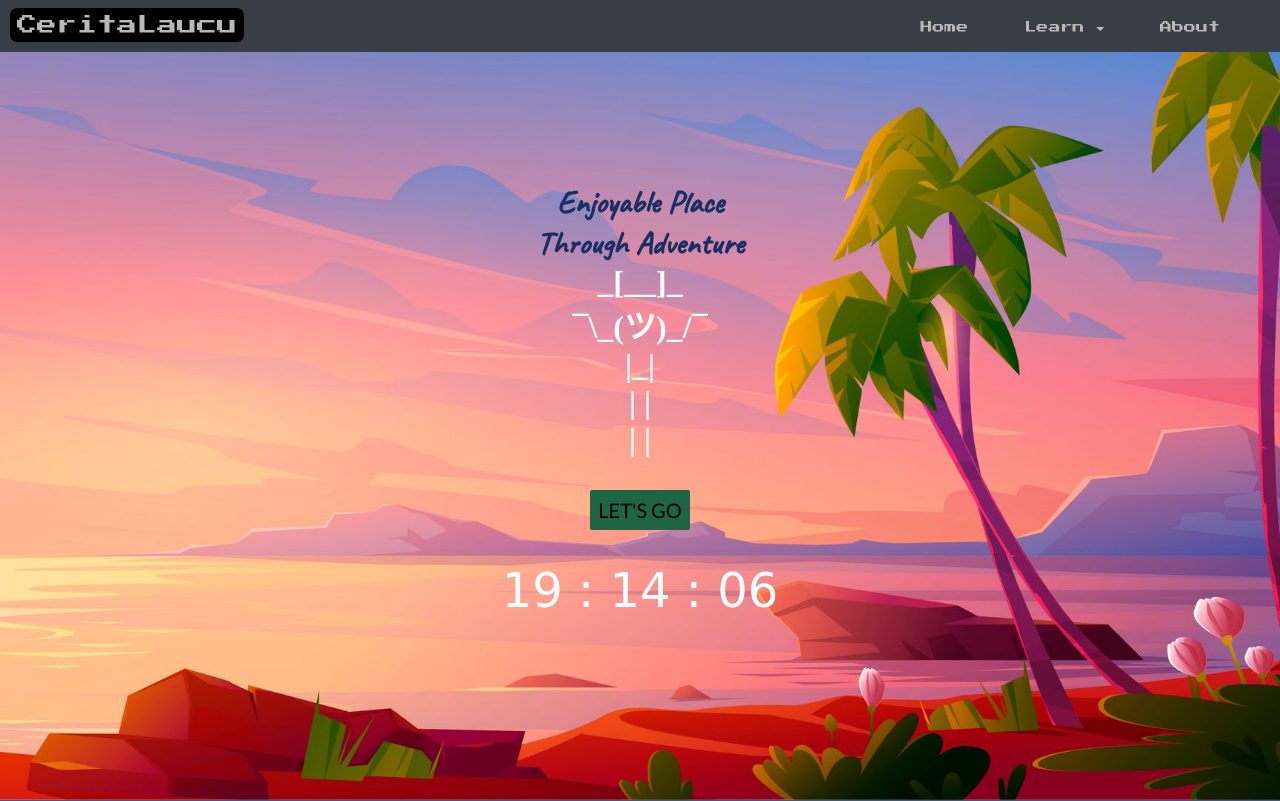
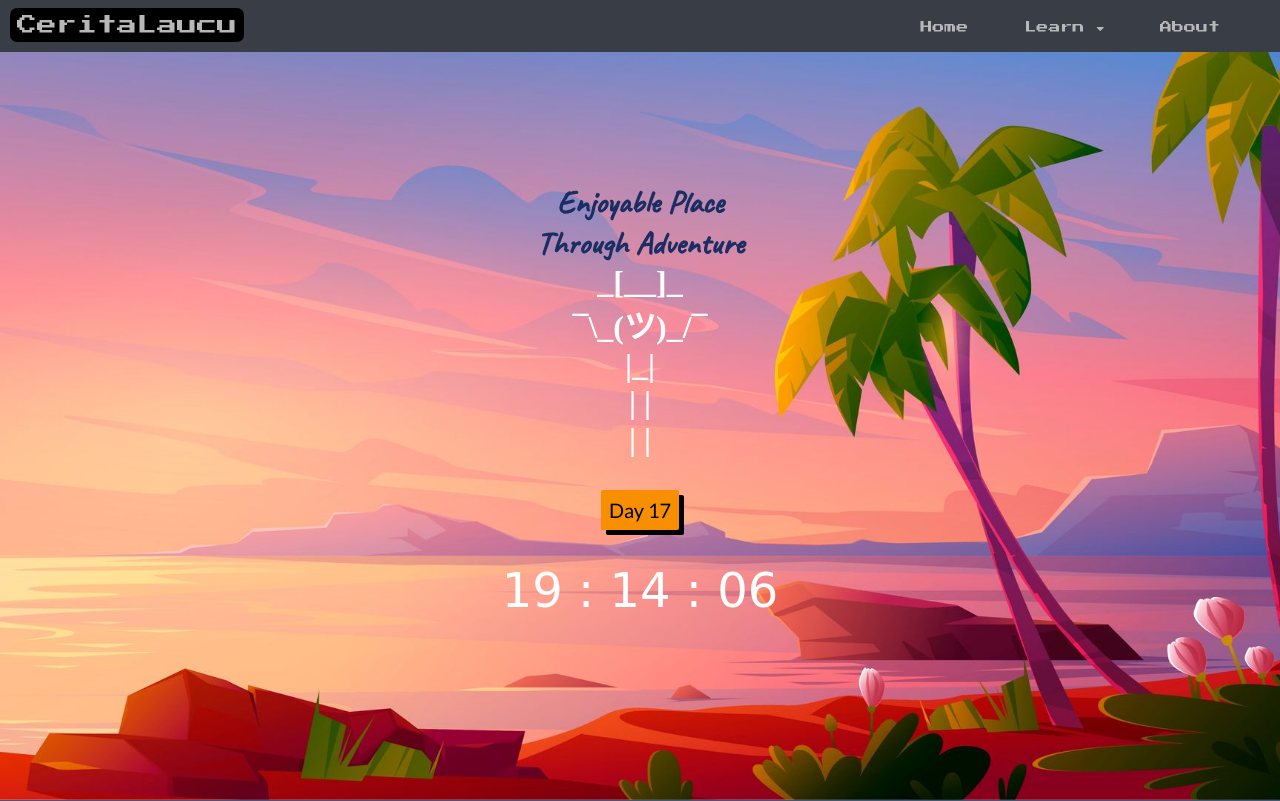
Before and after one commit to ceritalaucu/ceritalaucu.github.io, a PHP site: page / in a window 1280 px wide. Shown: the top 801 px of the page. Run offline with PHP 8.4, Linux system fonts and the light colour scheme; some web fonts are replaced.

Commit message:
changes edited files

```diff
--- a/index.css
+++ b/index.css
@@ -111,13 +111,14 @@
 	color:white;
 	font-size:2em;
 }
-.bh-btn{
+#bh-days{
 	margin-top:2rem;
 	padding:.5rem .5rem;
 	border-radius:2px;
-	background:#1f6444;
+	background:#f88f01;
 	font-family:"Lato",cursive;
 	font-size:1.25rem;
+	box-shadow:5px 5px;
 }
 #nowTime{
 	margin-top:2rem;
--- a/index.html
+++ b/index.html
@@ -14,7 +14,7 @@
         <!--<script src="a076d05399.js"></script>-->
     </head>
 
-    <body onload="startTime()">
+    <body onload="roadToDays();startTime()">
       <nav class="header-nav">
         <label class="header-logo">CeritaLaucu</label>
         <div class="menubtn">
@@ -46,7 +46,7 @@
         <h2 class="bh-emoji">|_|</h2>
         <h2 class="bh-emoji">| |</h2>
         <h2 class="bh-emoji">| |</h2>
-        <a target="_blank" class="bh-btn">LET'S GO</a>
+        <div id="bh-days"></div>
         <div id="nowTime"></div>
       </div>
 
--- a/index.js
+++ b/index.js
@@ -7,6 +7,11 @@ $(".learnbtn").click(function(){
     $(".header-nav .first").toggleClass("rotate");
 });
 
+function roadToDays(){
+    var days=17;
+    if(startTime.hours===0)days++;
+    document.getElementById("bh-days").innerHTML="Day "+days;
+}
 function checkTime(i){
     if(i<10){i="0"+i}; // add zero in front of numbers < 10
     return i;
@@ -17,6 +22,7 @@ function startTime(){
     var minutes=today.getUTCMinutes();
     var seconds=today.getUTCSeconds();
     if((hours-24)>=0)hours=hours-24;
+    hours=checkTime(hours);
     minutes=checkTime(minutes);
     seconds=checkTime(seconds);
     document.getElementById("nowTime").innerHTML=hours+" : "+minutes+" : "+seconds;
```
